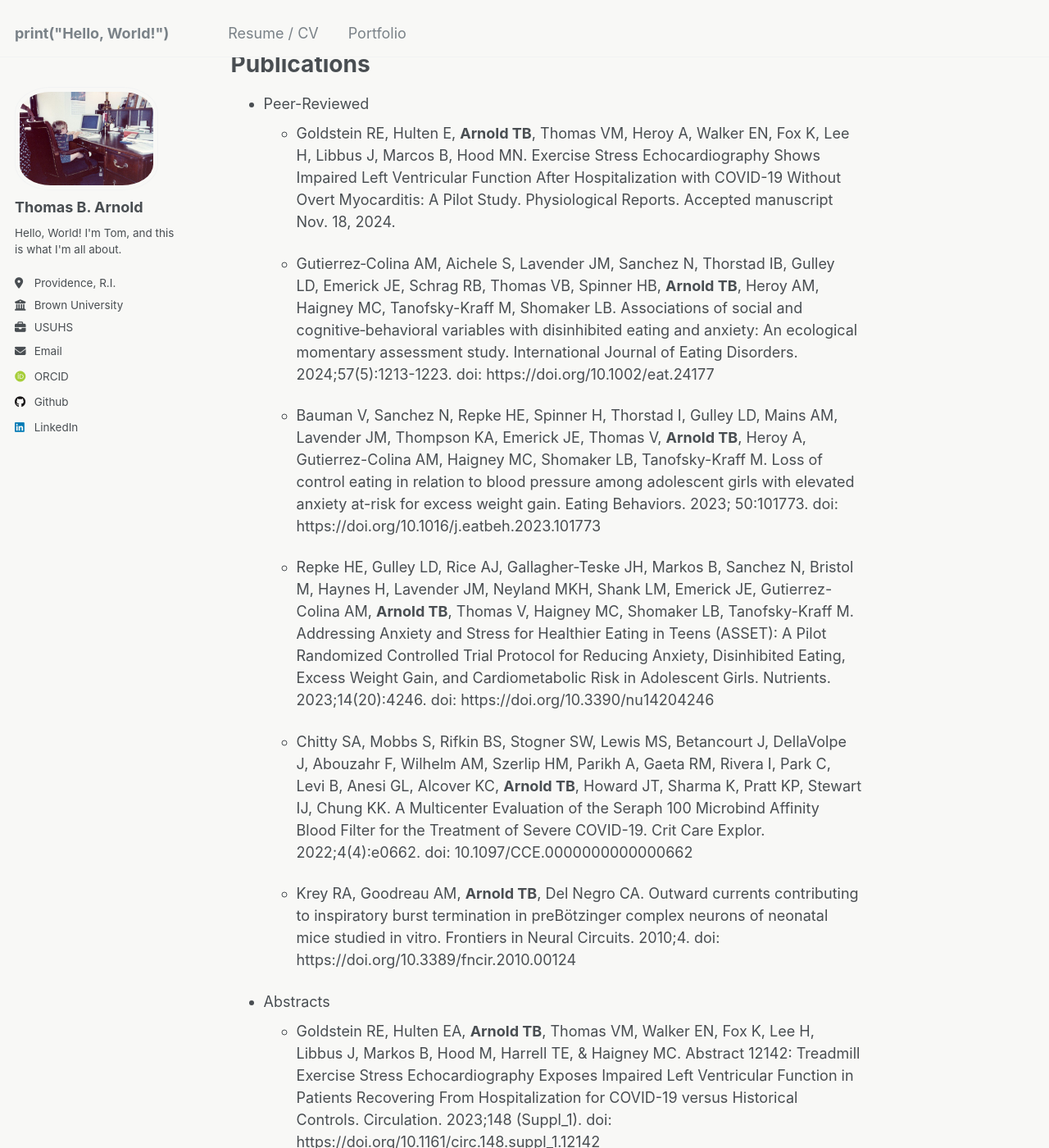
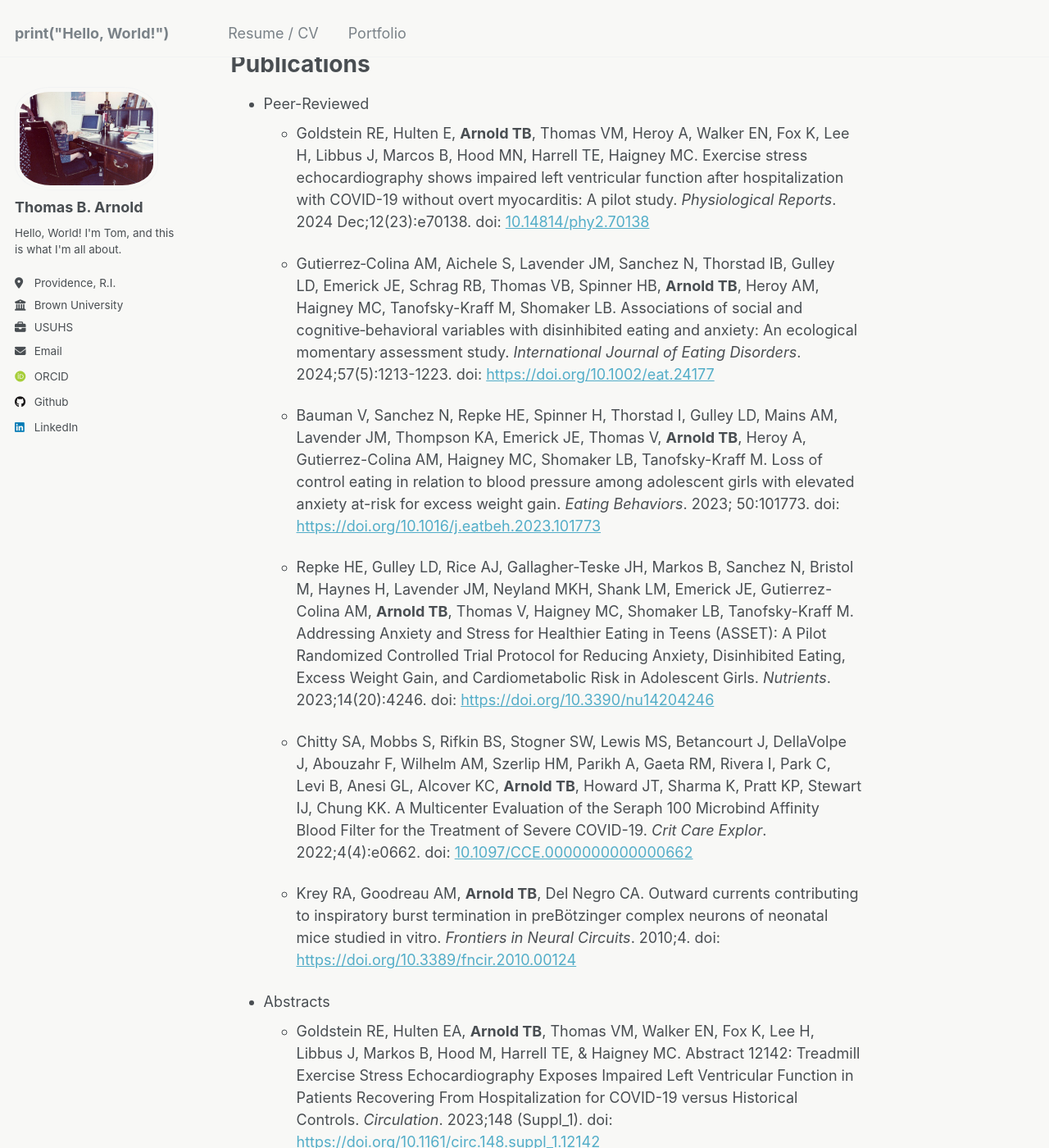
Before and after one commit to tomrannosaurus/tomrannosaurus.github.io, a Jekyll site: the page built from _pages/about.md, in a window 1280 px wide and 1400 px high, scrolled down 2753 px. Shown: the whole window at 82% size. Built offline with Jekyll 4.4.1, drawn with Linux system fonts in a browser that asks for light colours; some web fonts are replaced; some of the changed text lies outside the part shown.

Commit message:
Update about.md

```diff
--- a/_pages/about.md
+++ b/_pages/about.md
@@ -78,36 +78,35 @@ Past Employment
 Publications
 ======
 * Peer-Reviewed
-  * Goldstein RE, Hulten E, **Arnold TB**, Thomas VM, Heroy A, Walker EN, Fox K, Lee H, Libbus J, Marcos B, Hood MN. Exercise Stress Echocardiography Shows Impaired Left Ventricular Function After Hospitalization with COVID-19 Without Overt Myocarditis: A Pilot Study. Physiological Reports. Accepted manuscript Nov. 18, 2024.
+  * Goldstein RE, Hulten E, **Arnold TB**, Thomas VM, Heroy A, Walker EN, Fox K, Lee H, Libbus J, Marcos B, Hood MN, Harrell TE, Haigney MC. Exercise stress echocardiography shows impaired left ventricular function after hospitalization with COVID-19 without overt myocarditis: A pilot study. *Physiological Reports*. 2024 Dec;12(23):e70138. doi: [10.14814/phy2.70138](https://pubmed.ncbi.nlm.nih.gov/39606927/)
 
-  * Gutierrez‐Colina AM, Aichele S, Lavender JM, Sanchez N, Thorstad IB, Gulley LD, Emerick JE, Schrag RB, Thomas VB, Spinner HB, **Arnold TB**, Heroy AM, Haigney MC, Tanofsky-Kraff M, Shomaker LB. Associations of social and cognitive‐behavioral variables with disinhibited eating and anxiety: An ecological momentary assessment study. International Journal of Eating Disorders. 2024;57(5):1213-1223. doi: https://doi.org/10.1002/eat.24177
+  * Gutierrez‐Colina AM, Aichele S, Lavender JM, Sanchez N, Thorstad IB, Gulley LD, Emerick JE, Schrag RB, Thomas VB, Spinner HB, **Arnold TB**, Heroy AM, Haigney MC, Tanofsky-Kraff M, Shomaker LB. Associations of social and cognitive‐behavioral variables with disinhibited eating and anxiety: An ecological momentary assessment study. *International Journal of Eating Disorders*. 2024;57(5):1213-1223. doi: [https://doi.org/10.1002/eat.24177](https://doi.org/10.1002/eat.24177)
 
-  * Bauman V, Sanchez N, Repke HE, Spinner H, Thorstad I, Gulley LD, Mains AM, Lavender JM, Thompson KA, Emerick JE, Thomas V, **Arnold TB**, Heroy A, Gutierrez-Colina AM, Haigney MC, Shomaker LB, Tanofsky-Kraff M.  Loss of control eating in relation to blood pressure among adolescent girls with elevated anxiety at-risk for excess weight gain. Eating Behaviors. 2023; 50:101773.  doi: https://doi.org/10.1016/j.eatbeh.2023.101773
+  * Bauman V, Sanchez N, Repke HE, Spinner H, Thorstad I, Gulley LD, Mains AM, Lavender JM, Thompson KA, Emerick JE, Thomas V, **Arnold TB**, Heroy A, Gutierrez-Colina AM, Haigney MC, Shomaker LB, Tanofsky-Kraff M.  Loss of control eating in relation to blood pressure among adolescent girls with elevated anxiety at-risk for excess weight gain. *Eating Behaviors*. 2023; 50:101773. doi: [https://doi.org/10.1016/j.eatbeh.2023.101773](https://doi.org/10.1016/j.eatbeh.2023.101773)
 
-  * Repke HE, Gulley LD, Rice AJ, Gallagher-Teske JH, Markos B, Sanchez N, Bristol M, Haynes H, Lavender JM, Neyland MKH, Shank LM, Emerick JE, Gutierrez-Colina AM, **Arnold TB**, Thomas V, Haigney MC, Shomaker LB, Tanofsky-Kraff M.  Addressing Anxiety and Stress for Healthier Eating in Teens (ASSET): A Pilot Randomized Controlled Trial Protocol for Reducing Anxiety, Disinhibited Eating, Excess Weight Gain, and Cardiometabolic Risk in Adolescent Girls. Nutrients. 2023;14(20):4246. doi: https://doi.org/10.3390/nu14204246
+  * Repke HE, Gulley LD, Rice AJ, Gallagher-Teske JH, Markos B, Sanchez N, Bristol M, Haynes H, Lavender JM, Neyland MKH, Shank LM, Emerick JE, Gutierrez-Colina AM, **Arnold TB**, Thomas V, Haigney MC, Shomaker LB, Tanofsky-Kraff M.  Addressing Anxiety and Stress for Healthier Eating in Teens (ASSET): A Pilot Randomized Controlled Trial Protocol for Reducing Anxiety, Disinhibited Eating, Excess Weight Gain, and Cardiometabolic Risk in Adolescent Girls. *Nutrients*. 2023;14(20):4246. doi: [https://doi.org/10.3390/nu14204246](https://doi.org/10.3390/nu14204246)
 
-  * Chitty SA, Mobbs S, Rifkin BS, Stogner SW, Lewis MS, Betancourt J, DellaVolpe J, Abouzahr F, Wilhelm AM, Szerlip HM, Parikh A, Gaeta RM, Rivera I, Park C, Levi B, Anesi GL, Alcover KC, **Arnold TB**, Howard JT, Sharma K, Pratt KP, Stewart IJ, Chung KK.  A Multicenter Evaluation of the Seraph 100 Microbind Affinity Blood Filter for the Treatment of Severe COVID-19.  Crit Care Explor. 2022;4(4):e0662. doi: 10.1097/CCE.0000000000000662
+  * Chitty SA, Mobbs S, Rifkin BS, Stogner SW, Lewis MS, Betancourt J, DellaVolpe J, Abouzahr F, Wilhelm AM, Szerlip HM, Parikh A, Gaeta RM, Rivera I, Park C, Levi B, Anesi GL, Alcover KC, **Arnold TB**, Howard JT, Sharma K, Pratt KP, Stewart IJ, Chung KK.  A Multicenter Evaluation of the Seraph 100 Microbind Affinity Blood Filter for the Treatment of Severe COVID-19.  *Crit Care Explor*. 2022;4(4):e0662. doi: [10.1097/CCE.0000000000000662](https://pubmed.ncbi.nlm.nih.gov/35506015/)
 
-  * Krey RA, Goodreau AM, **Arnold TB**, Del Negro CA. Outward currents contributing to inspiratory burst termination in preBötzinger complex neurons of neonatal mice studied in vitro. Frontiers in Neural Circuits. 2010;4.  doi: https://doi.org/10.3389/fncir.2010.00124
+  * Krey RA, Goodreau AM, **Arnold TB**, Del Negro CA. Outward currents contributing to inspiratory burst termination in preBötzinger complex neurons of neonatal mice studied in vitro. *Frontiers in Neural Circuits*. 2010;4. doi: [https://doi.org/10.3389/fncir.2010.00124](https://doi.org/10.3389/fncir.2010.00124)
 
 
 * Abstracts
-  * Goldstein RE, Hulten EA, **Arnold TB**, Thomas VM, Walker EN, Fox K, Lee H, Libbus J, Markos B, Hood M, Harrell TE, & Haigney MC. Abstract 12142: Treadmill Exercise Stress Echocardiography Exposes Impaired Left Ventricular Function in Patients Recovering From Hospitalization for COVID-19 versus Historical Controls. Circulation. 2023;148 (Suppl_1). doi: https://doi.org/10.1161/circ.148.suppl_1.12142
+  * Goldstein RE, Hulten EA, **Arnold TB**, Thomas VM, Walker EN, Fox K, Lee H, Libbus J, Markos B, Hood M, Harrell TE, & Haigney MC. Abstract 12142: Treadmill Exercise Stress Echocardiography Exposes Impaired Left Ventricular Function in Patients Recovering From Hospitalization for COVID-19 versus Historical Controls. *Circulation*. 2023;148 (Suppl_1). doi: [https://doi.org/10.1161/circ.148.suppl_1.12142](https://www.ahajournals.org/doi/10.1161/circ.148.suppl_1.12142)
 
 
 * Posters
   * Goldstein RE, Hulten EA, **Arnold TB**, Thomas VM, Heroy A, Fox K, Lee H, Libbus J, Markos B, Hood M, Walker EN, Harrell TE, and Haigney MC. Stress Echo Exposes Impaired LV Function After Hospitalization For COVID-19. American Heart Association Scientific Sessions. Nov. 13, 2023.
-  * Heroy A, **Arnold TB**, Haigney MC.  Robust QRS Detection in 24-hour Ambulatory Single-Lead ECG. Military Health System Research Symposium. Aug. 15, 2023.
-  * Murphy C, Saperstein A, Klusewitz S, Bartol K, Aun JA, Wessman D, **Arnold TB**, Symons JG, Goldstein RE, Needleman M, Franzos MA, Haigney MC.  Effective Cardiovascular Screening of Military Recruits Requires an Electrocardiogram. J Am Coll Cardiol. 2022;79(9_Supplement):1638-1638.  doi: 10.1016/S0735-1097(22)02629-8.
+  * Heroy A, **Arnold TB**, Haigney MC.  Robust QRS Detection in 24-hour Ambulatory Single-Lead ECG. Military Health System Research Symposium. Aug. 15, 2023. [MHSRS-23-08550, Session 1, #357.](https://mhsrs.health.mil/SiteCollectionDocuments/MHSRS23_exhibithall_book_F.pdf)
+  * Murphy C, Saperstein A, Klusewitz S, Bartol K, Aun JA, Wessman D, **Arnold TB**, Symons JG, Goldstein RE, Needleman M, Franzos MA, Haigney MC.  Effective Cardiovascular Screening of Military Recruits Requires an Electrocardiogram. J Am Coll Cardiol. 2022;79(9_Supplement):1638-1638. doi: [10.1016/S0735-1097(22)02629-8](https://www.jacc.org/doi/full/10.1016/S0735-1097%2822%2902629-8)
 
 * Pre-Prints
-  * Kerling D, Kisling A, Heroy A, **Arnold TB**, Haigney MC, Needleman M. The Impact of Leadless Pacemaker on the Development of Pacemaker induced Cardiomyopathy and Tricuspid Regurgitation, A Retrospective Analysis. Authorea Preprints. 2023. doi: 10.22541/au.169934048.80309821/v1.
-  * Goldstein RE, Hulten E, **Arnold TB**, Thomas VM, Heroy A, Walker EN, Fox K, Lee H, Libbus J, Marcos B, Hood MN. Treadmill Exercise Stress Echocardiography Exposes Impaired Left Ventricular Function in Patients Recovering from Hospitalization with COVID-19 Without Overt Myocarditis Versus Historical Controls. medRxiv. 2024:2024-02. doi: https://doi.org/10.1101/2024.02.01.24302037
-  * Saunders D, **Arnold TB**, Lavender JM, Bi D, Alcover K, Hellwig LD, Leazer ST, Mohammed R, Markos B, Perera K, Shaw D, Kobi P, Evans M, Mains A, Tanofsky-Kraff M, Goguet E, Mitre E, Pratt KP, Dalgard CL, Haigney MC. Comparative Cohort Study of Post-Acute Covid-19 Infection with a Nested, Randomized Controlled Trial of Ivabradine for Those With Postural Orthostatic Tachycardia Syndrome. medRxiv. 2023.04.25.23289110. doi: https://doi.org/10.1101/2023.04.25.23289110
+  * Kerling D, Kisling A, Heroy A, **Arnold TB**, Haigney MC, Needleman M. The Impact of Leadless Pacemaker on the Development of Pacemaker induced Cardiomyopathy and Tricuspid Regurgitation, A Retrospective Analysis. *Authorea Preprints*. 2023. doi: [10.22541/au.169934048.80309821/v1](https://www.authorea.com/users/696741/articles/685105-the-impact-of-leadless-pacemaker-on-the-development-of-pacemaker-induced-cardiomyopathy-and-tricuspid-regurgitation-a-retrospective-analysis)
+  * Saunders D, **Arnold TB**, Lavender JM, Bi D, Alcover K, Hellwig LD, Leazer ST, Mohammed R, Markos B, Perera K, Shaw D, Kobi P, Evans M, Mains A, Tanofsky-Kraff M, Goguet E, Mitre E, Pratt KP, Dalgard CL, Haigney MC. Comparative Cohort Study of Post-Acute Covid-19 Infection with a Nested, Randomized Controlled Trial of Ivabradine for Those With Postural Orthostatic Tachycardia Syndrome. *medRxiv*. 2023.04.25.23289110. doi: [https://doi.org/10.1101/2023.04.25.23289110](https://doi.org/10.1101/2023.04.25.23289110)
 
 
 * Software Packages
-  * Robust Agile Detector (RAD_ECG) [Python software package]. (2024). Retrieved from https://github.com/METIS-MICOR/rad_ecg
+  * Robust Agile Detector (RAD_ECG) [Python software package](https://github.com/METIS-MICOR/rad_ecg). (2024).
 
 
 Presentations
```
